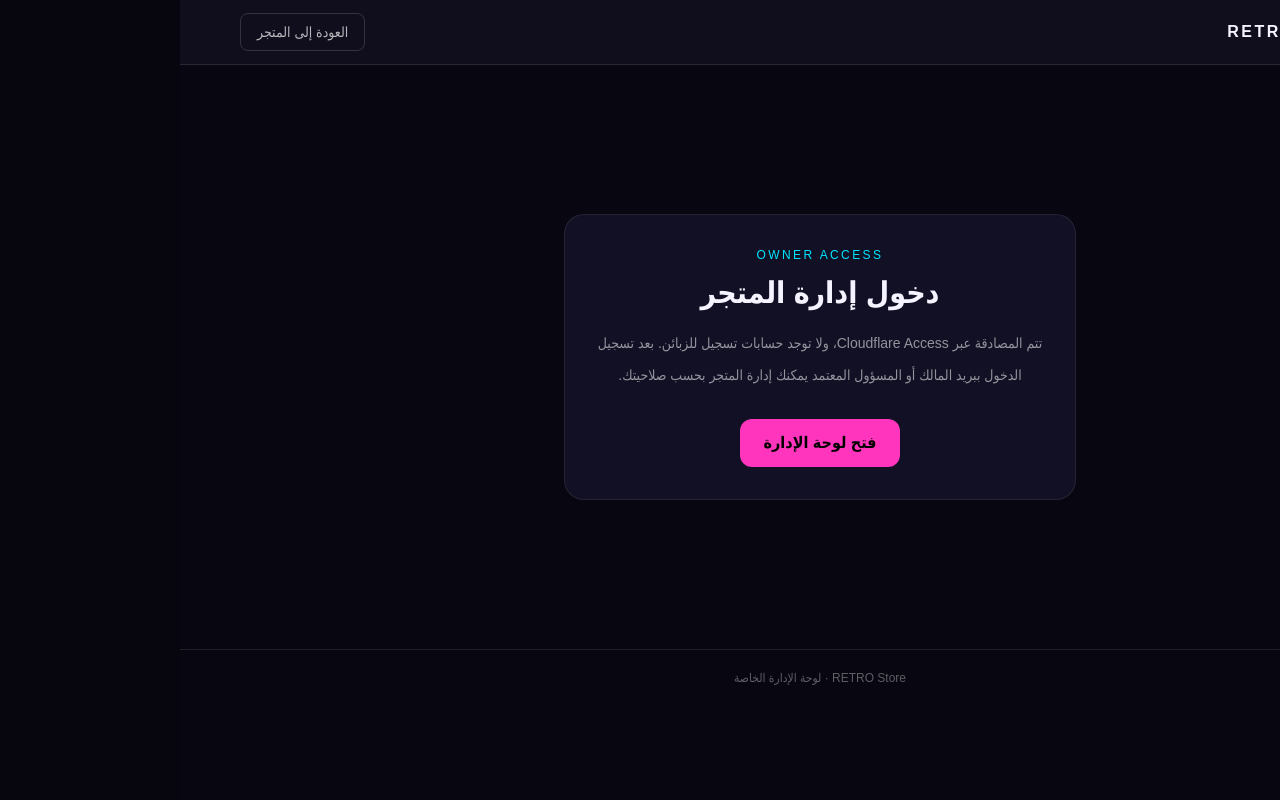
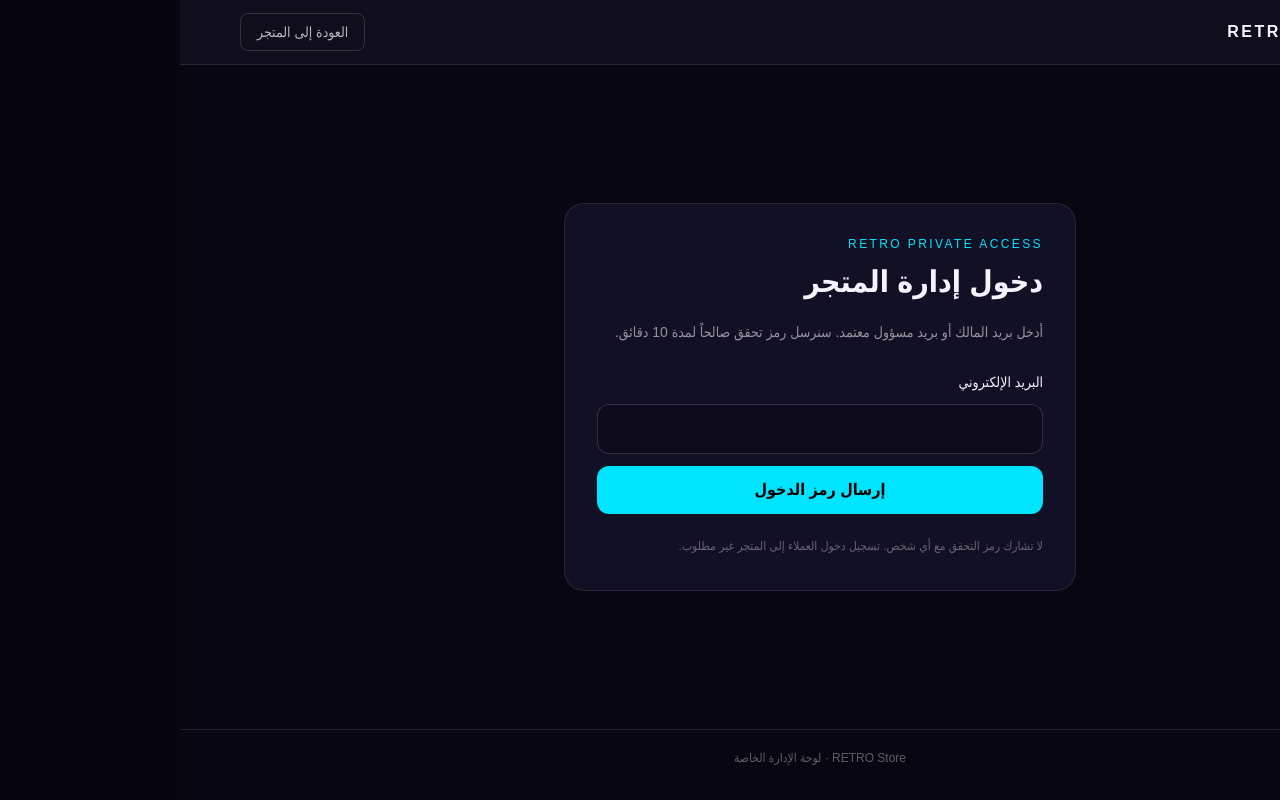
Before and after one commit to TEaG3/Retro, a Next.js app: page /admin/login in a window 1280 px wide. Built offline with nearby package versions, Linux system fonts and the light colour scheme.

Commit message:
feat: replace Cloudflare Access link with email OTP login

```diff
--- a/app/admin/login/page.tsx
+++ b/app/admin/login/page.tsx
@@ -1,12 +1,6 @@
-import Link from "next/link";
+import { AdminLoginForm } from "@/components/admin-login-form";
 
-export default function AdminLoginPage() {
-  return <section className="container grid min-h-[65vh] place-items-center py-16">
-    <div className="panel w-full max-w-lg p-8 text-center">
-      <p className="text-xs tracking-[.2em] text-retro-cyan">OWNER ACCESS</p>
-      <h1 className="mt-3 text-3xl font-black">دخول إدارة المتجر</h1>
-      <p className="mt-4 text-sm leading-8 text-white/55">تتم المصادقة عبر Cloudflare Access، ولا توجد حسابات تسجيل للزبائن. بعد تسجيل الدخول ببريد المالك أو المسؤول المعتمد يمكنك إدارة المتجر بحسب صلاحيتك.</p>
-      <Link href="/admin" className="mt-7 inline-block rounded-xl bg-retro-pink px-6 py-3 font-bold text-black">فتح لوحة الإدارة</Link>
-    </div>
-  </section>;
+export const dynamic="force-dynamic";
+export default function AdminLoginPage(){
+ return <section className="grid min-h-[75vh] place-items-center py-10"><AdminLoginForm/></section>;
 }
```
